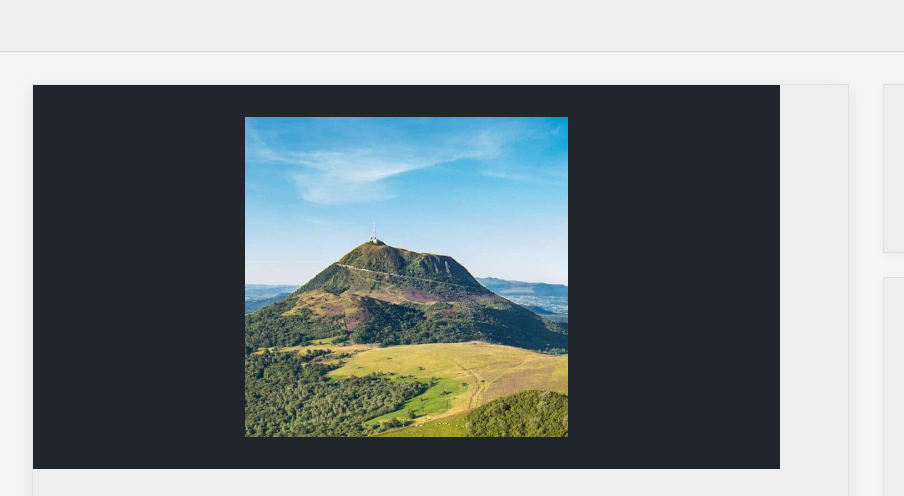
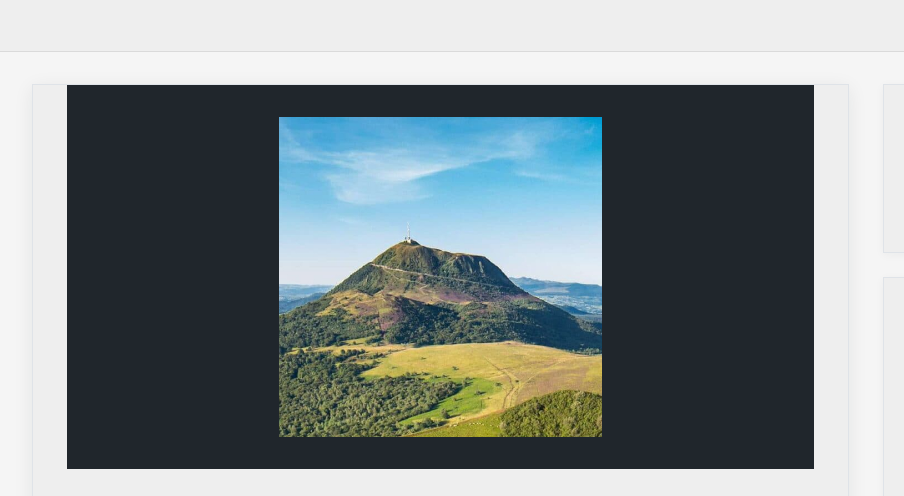
Before and after one commit to PapyPoc/auvergneinfo, an Astro site: page /articles/2025-12-10-presentation in a window 1280 px wide. Shown: the part 748-1244 px from the top of the page, 0-904 px from the left. Built offline with nearby package versions, Linux system fonts and the light colour scheme; Astro itself is replaced by a stand-in of ours.

Commit message:
Update article-featured.css

```diff
--- a/src/styles/article-featured.css
+++ b/src/styles/article-featured.css
@@ -3,7 +3,7 @@
   display: block;
   width: calc(100% + 68px);
   height: clamp(240px, 30vw, 420px);
-  margin-left: -34px;
+  margin-left: 0px;
   margin-bottom: 30px;
   padding: clamp(18px, 2.5vw, 34px);
   aspect-ratio: auto;
```
